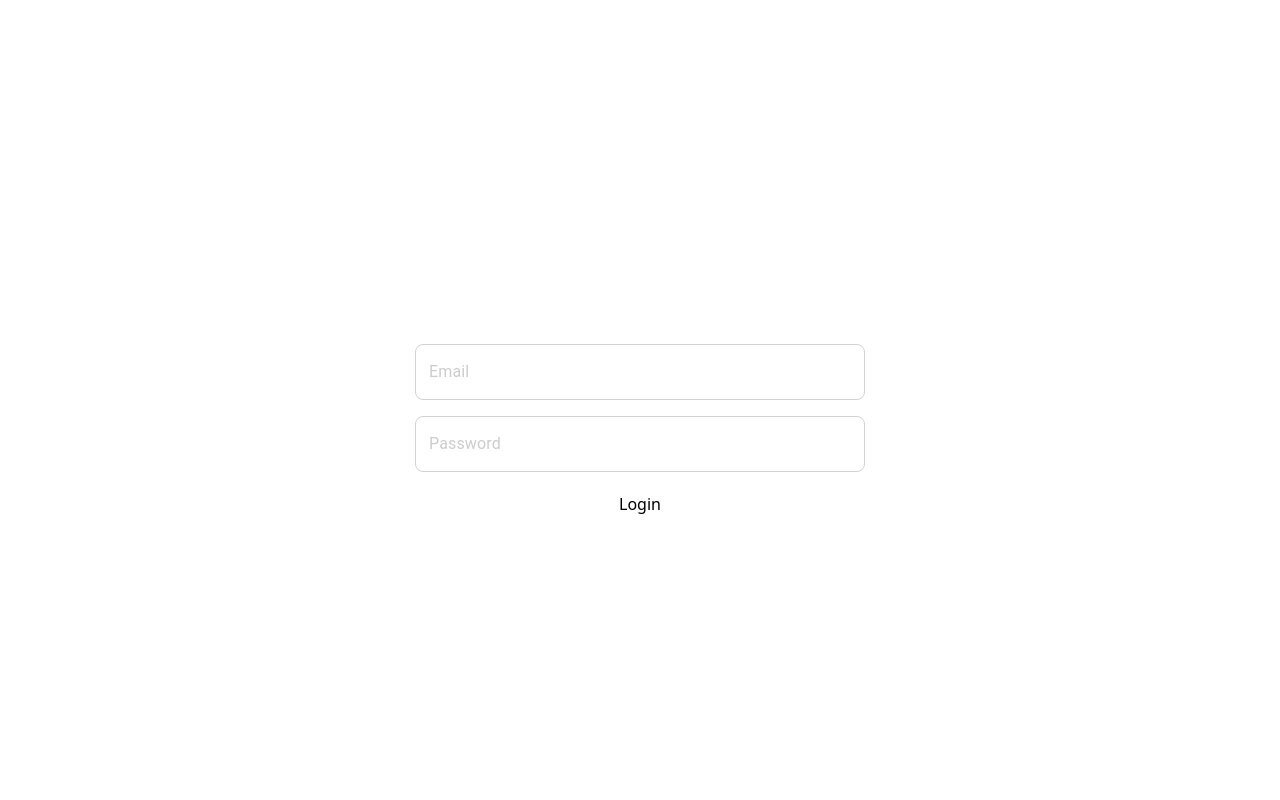
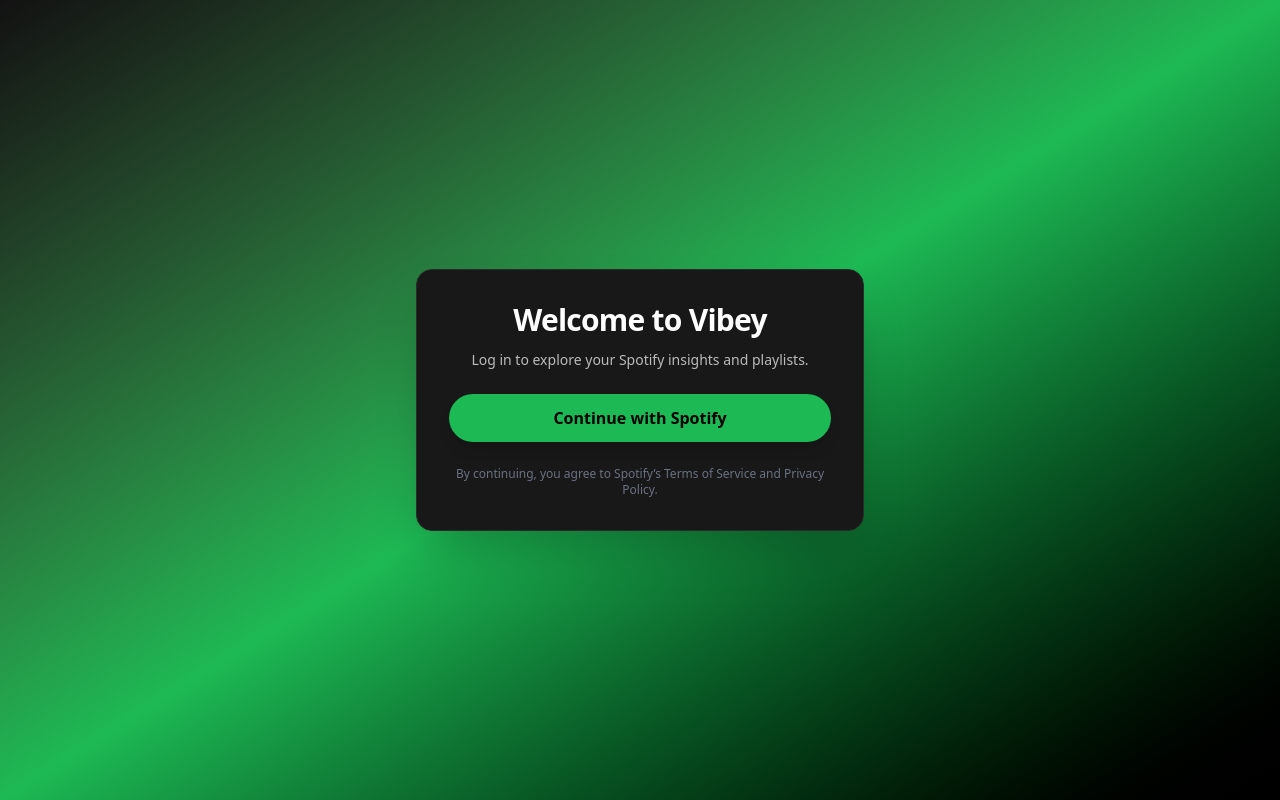
Before and after one commit to ezybg7/vibey, a Next.js app in the folder front-end/: page /login in a window 1280 px wide. Built offline with nearby package versions, Linux system fonts and the light colour scheme.

Commit message:
Spotify Auth

```diff
--- a/front-end/src/app/login/page.tsx
+++ b/front-end/src/app/login/page.tsx
@@ -1,129 +1,110 @@
 'use client';
 
-import { useState, useEffect } from 'react';
-import { TextField } from '@mui/material';
-import Button from '@/components/Button';
-import { useRouter } from 'next/navigation';
-import supabase from '@/api/supabaseClient';
+import { useEffect, useState } from 'react';
+import { useSearchParams, useRouter } from 'next/navigation';
 import { motion } from 'framer-motion';
 
-export default function SignInPage() {
+export default function SpotifyLoginPage() {
+  const searchParams = useSearchParams();
   const router = useRouter();
+  const [loading, setLoading] = useState(false);
 
-  const [email, setEmail] = useState<string>('');
-  const [password, setPassword] = useState<string>('');
-  const [loading, setLoading] = useState<boolean>(false);
+  const clientId = 'b45016ff4113430eb5884cfe1366133e';
+  const clientSecret = '67bc9e43910d4b3388547085676bfa00';
+  const redirectUri = 'http://127.0.0.1:3000/login';
 
-  const handleLogin = async () => {
-    setLoading(true);
-    const { data, error } = await supabase.auth.signInWithPassword({
-      email,
-      password,
-    });
-    setLoading(false);
+  useEffect(() => {
+    const code = searchParams.get('code');
+    if (code) {
+      setLoading(true);
+      exchangeCodeForToken(code);
+    }
+  }, [searchParams]);
 
-    if (error) {
-      alert('Invalid email or password.');
-    } else {
-      router.push('/auth/discover');
+  const loginWithSpotify = () => {
+    const scope = [
+      'user-read-email',
+      'user-read-private',
+      'playlist-read-private',
+      'user-top-read',
+    ].join(' ');
+
+    const authUrl = new URL('https://accounts.spotify.com/authorize');
+    authUrl.searchParams.set('client_id', clientId);
+    authUrl.searchParams.set('response_type', 'code');
+    authUrl.searchParams.set('redirect_uri', redirectUri);
+    authUrl.searchParams.set('scope', scope);
+
+    window.location.href = authUrl.toString();
+  };
+
+  const exchangeCodeForToken = async (code: string) => {
+    try {
+      const body = new URLSearchParams();
+      body.append('grant_type', 'authorization_code');
+      body.append('code', code);
+      body.append('redirect_uri', redirectUri);
+      body.append('client_id', clientId);
+      body.append('client_secret', clientSecret);
+
+      const res = await fetch('https://accounts.spotify.com/api/token', {
+        method: 'POST',
+        headers: {
+          'Content-Type': 'application/x-www-form-urlencoded',
+        },
+        body,
+      });
+
+      const data = await res.json();
+      console.log('Token response:', data);
+
+      if (data.access_token) {
+        localStorage.setItem('spotify_token', data.access_token);
+        router.push('/auth/discover');
+      } else {
+        alert('Spotify login failed');
+        setLoading(false);
+      }
+    } catch (err) {
+      console.error('Login error:', err);
+      alert('Login failed');
+      setLoading(false);
     }
   };
 
   return (
     <motion.div
-      initial={{ opacity: 0, y: 20 }}
-      animate={{ opacity: 1, y: 0 }}
-      transition={{ duration: 0.5 }}
-      className="h-screen flex flex-col justify-center items-center gap-3 "
+      initial={{ opacity: 0 }}
+      animate={{ opacity: 1 }}
+      transition={{ duration: 0.7 }}
+      className="min-h-screen w-full bg-gradient-to-br from-[#121212] via-[#1DB954] to-black flex items-center justify-center p-4"
     >
-      {/* Header */}
       <motion.div
-        initial={{ opacity: 0 }}
-        animate={{ opacity: 1 }}
-        transition={{ delay: 0.2, duration: 0.4 }}
-        className="flex flex-col gap-1 justify-center items-center text-white"
+        initial={{ scale: 0.95, opacity: 0 }}
+        animate={{ scale: 1, opacity: 1 }}
+        transition={{ delay: 0.2, duration: 0.6 }}
+        className="w-full max-w-md bg-[#181818] rounded-2xl shadow-2xl p-8 text-white backdrop-blur-lg border border-[#2a2a2a]"
       >
-        <h5 className="font-bold">Login to your account</h5>
-        <p>Enter your email and password to login</p>
-      </motion.div>
+        <div className="flex flex-col gap-3 items-center text-center">
+          <h1 className="text-3xl font-extrabold tracking-tight">Welcome to Vibey</h1>
+          <p className="text-sm text-[#bbbbbb]">
+            Log in to explore your Spotify insights and playlists.
+          </p>
+        </div>
 
-      {/* Form */}
-      <motion.div
-        initial={{ opacity: 0 }}
-        animate={{ opacity: 1 }}
-        transition={{ delay: 0.4, duration: 0.4 }}
-        className="flex flex-col gap-4 w-[450px]"
-      >
-        <TextField
-          label="Email"
-          value={email}
-          onChange={(e) => setEmail(e.target.value)}
+        <motion.button
+          whileHover={{ scale: 1.03 }}
+          whileTap={{ scale: 0.97 }}
+          onClick={loginWithSpotify}
           disabled={loading}
-          variant="outlined"
-          InputLabelProps={{ style: { color: '#ccc' } }}
-          sx={{
-            '& .MuiOutlinedInput-root': {
-              borderRadius: '8px',
-              '& fieldset': {
-                borderColor: 'lightgray',
-              },
-              '&:hover fieldset': {
-                borderColor: 'lightgray',
-              },
-              '&.Mui-focused fieldset': {
-                borderColor: 'lightgray',
-              },
-            },
-            // optional: change the input text color on dark bg
-            '& .MuiInputBase-input': {
-              color: 'white',
-            },
-          }}
-        />
+          className="mt-6 w-full bg-[#1DB954] hover:bg-[#1ed760] transition-all duration-200 text-black font-semibold py-3 rounded-full shadow-lg disabled:opacity-50"
+        >
+          {loading ? 'Logging in…' : 'Continue with Spotify'}
+        </motion.button>
 
-        <TextField
-          label="Password"
-          type="password"
-          value={password}
-          onChange={(e) => setPassword(e.target.value)}
-          disabled={loading}
-          variant="outlined"
-          InputLabelProps={{ style: { color: '#ccc' } }}
-          sx={{
-            '& .MuiOutlinedInput-root': {
-              borderRadius: '8px',
-              '& fieldset': {
-                borderColor: 'lightgray',
-              },
-              '&:hover fieldset': {
-                borderColor: 'lightgray',
-              },
-              '&.Mui-focused fieldset': {
-                borderColor: 'lightgray',
-              },
-            },
-            '& .MuiInputBase-input': {
-              color: 'white',
-            },
-          }}
-        />
-
-        {/* Animated button */}
-        <motion.div
-          animate={loading ? { scale: [1, 1.05, 1] } : { scale: 1 }}
-          transition={
-            loading
-              ? { repeat: Infinity, duration: 0.8, ease: 'easeInOut' }
-              : {}
-          }
-        >
-          <Button
-            text={loading ? 'Logging in…' : 'Login'}
-            onClick={handleLogin}
-            fillContainer={true}
-            invert={true}
-          />
-        </motion.div>
+        <p className="mt-6 text-xs text-center text-gray-500">
+          By continuing, you agree to Spotify’s Terms of Service and Privacy Policy.
+        </p>
       </motion.div>
     </motion.div>
   );
```
